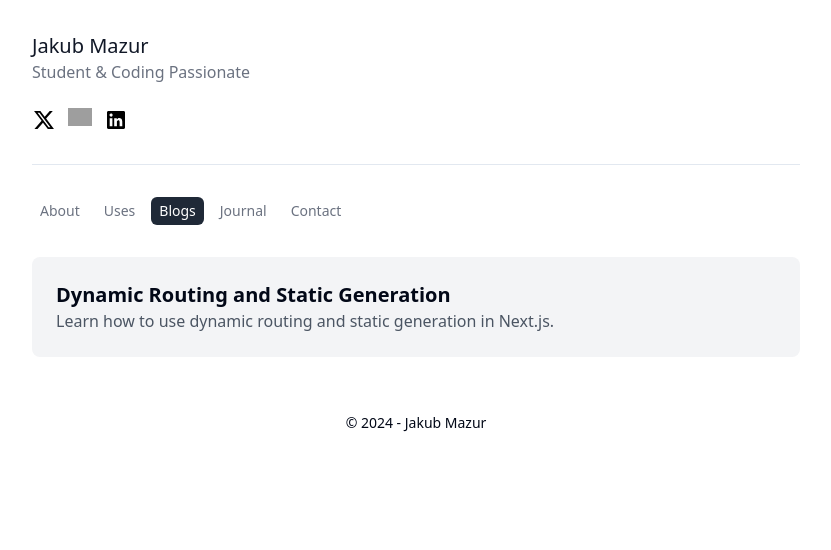
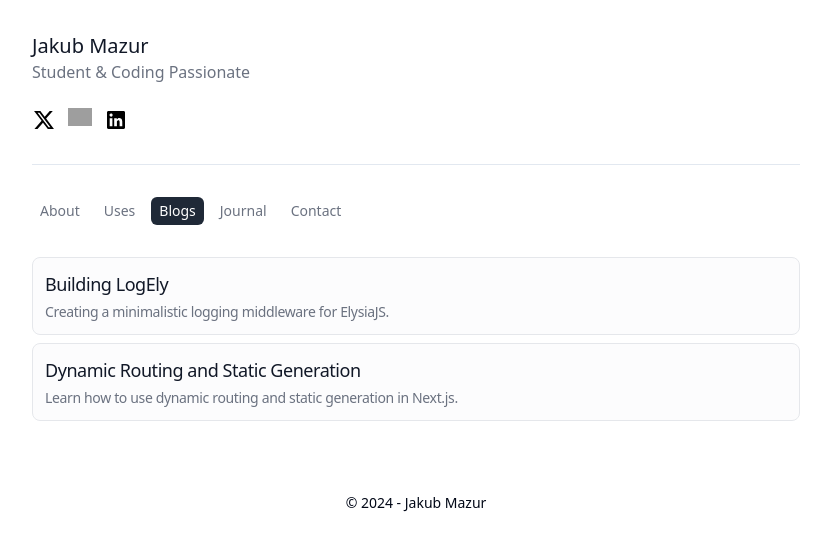
Before and after one commit to jakmaz/portfolio, a Next.js app: page /blogs in a window 1280 px wide. Shown: the top 550 px of the page, without its empty margins (224-1055 px from the left). Built offline with nearby package versions, Linux system fonts and the light colour scheme; grey boxes are pictures that could not be loaded.

Commit message:
✨ Markdown to html blog display

```diff
--- a/app/blogs/[title]/page.tsx
+++ b/app/blogs/[title]/page.tsx
@@ -1,4 +1,5 @@
 import markdownToHtml from "@/lib/markdown";
+import markdownStyles from "@/components/markdown-styles.module.css";
 import { getAllPosts, getPostByTitle } from "@/lib/postsUtils";
 import { Metadata } from "next";
 import { notFound } from "next/navigation";
@@ -13,9 +14,13 @@ export default async function Post({ params }: { params: { title: string } }) {
   const content = await markdownToHtml(post.content || "");
 
   return (
-    <main>
+    <div className="flex flex-col gap-2">
       <h1>{post.title}</h1>
-    </main>
+      <div
+        dangerouslySetInnerHTML={{ __html: content }}
+        className={markdownStyles["markdown"]}
+      />
+    </div>
   );
 }
 
--- a/app/blogs/page.tsx
+++ b/app/blogs/page.tsx
@@ -2,15 +2,19 @@ import { getAllPosts } from "@/lib/postsUtils";
 import Link from "next/link";
 
 export default async function Blogs() {
-  const posts = getAllPosts(); // Fetch all posts directly in the component
+  const posts = getAllPosts();
 
   return (
-    <div>
+    <div className="flex flex-col gap-2">
       {posts.map((post) => (
         <Link href={`/blogs/${post.slugTitle}`} key={post.slugTitle}>
-          <div className="block p-6 mb-6 bg-gray-100 rounded-lg">
-            <h2 className="text-xl font-semibold">{post.title}</h2>
-            <p className="text-gray-600">{post.excerpt}</p>
+          <div className="flex flex-col w-full space-y-1 rounded-lg bg-gray-50/50 hover:bg-white py-3 pl-3 border border-gray-200">
+            <h2 className="text-gray-900 text-lg font-heading tracking-tight">
+              {post.title}
+            </h2>
+            <p className="text-gray-500 text-sm tracking-tight mt-1">
+              {post.excerpt}
+            </p>
           </div>
         </Link>
       ))}
--- a/components/footer.tsx
+++ b/components/footer.tsx
@@ -1,6 +1,6 @@
 export default function Footer() {
   return (
-    <div className="text-center flex items-center justify-center flex-col text-sm">
+    <div className="text-center flex items-center justify-center flex-col text-sm mt-10">
       <div>© 2024 - Jakub Mazur</div>
     </div>
   );
--- /dev/null
+++ b/components/markdown-styles.module.css
@@ -0,0 +1,18 @@
+.markdown {
+  @apply text-gray-600 text-lg leading-relaxed;
+}
+
+.markdown p,
+.markdown ul,
+.markdown ol,
+.markdown blockquote {
+  @apply my-6;
+}
+
+.markdown h2 {
+  @apply text-3xl mt-12 mb-4 leading-snug;
+}
+
+.markdown h3 {
+  @apply text-2xl mt-8 mb-4 leading-snug;
+}
--- /dev/null
+++ b/posts/logely.md
@@ -0,0 +1,27 @@
+---
+title: "Building LogEly"
+excerpt: "Creating a minimalistic logging middleware for ElysiaJS."
+date: "2024-03-16T05:35:07.322Z"
+---
+
+### Introduction
+
+In the world of web development, logging is essential for monitoring and debugging applications. However, many logging tools are either too complex or overly cumbersome, especially when working with modern frameworks like [Elysia](https://elysiajs.com).
+
+That’s why I created **LogEly**—a simple, sleek, and minimalistic logging middleware designed specifically for the [Elysia](https://elysiajs.com) web framework and optimized for [Bun](https://bun.sh). With Logely, the goal is to provide an easy-to-use solution that requires minimal setup, allowing developers to quickly and effectively log server events without getting bogged down by unnecessary customization.
+
+In this blog post, I’ll share the journey of building Logely, from the initial concept to overcoming development challenges, and finally, publishing it on npm. Whether you're new to Elysia or just looking for a straightforward logging solution, I hope you find this story both informative and inspiring.
+
+### Idea and Motivation
+
+The idea for **LogEly** started when I began developing my own application using the [Elysia](https://elysiajs.com) web framework. As any developer knows, having a reliable logging system is crucial for monitoring and debugging. Naturally, I turned to the official [Elysia plugins page](https://elysiajs.com/plugins/overview) to find a suitable logging middleware.
+
+I tested every logging plugin available, hoping to find one that fit my needs. However, I quickly ran into several issues. Some plugins required a lot of customization just to get basic logging up and running, which felt like unnecessary overhead. Others simply didn’t work as expected or were incompatible with my setup. And then there were those that, while functional, had a cluttered or unattractive output that made parsing the logs a chore.
+
+Faced with these challenges, I decided to create my own logging solution—one that would work out of the box with minimal setup. I wanted a logger that would allow developers to focus on building their applications without worrying about configuring endless settings. Thus, **LogEly** was born: a simple, sleek, and minimalistic logging middleware that integrates seamlessly with Elysia and requires almost no configuration to start logging server events effectively.
+
+### Setting Up the Development Environment
+
+When I started developing **LogEly**, I chose to use [Bun](https://bun.sh) for both package management and as the JavaScript runtime. Bun is my go-to tool because of its speed and modern features, making development fast and efficient.
+
+Given that the [Elysia](https://elysiajs.com) framework also utilizes Bun for development, it made perfect sense to use the same stack for building my logging middleware.
```
